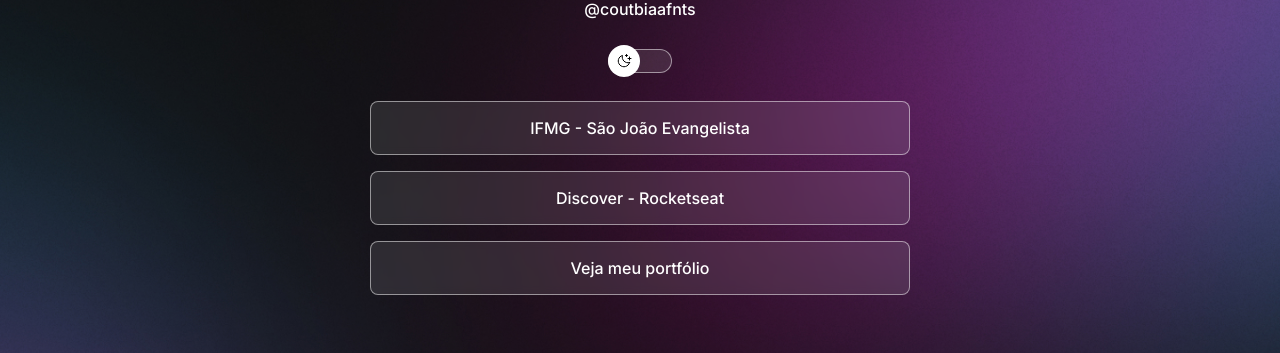
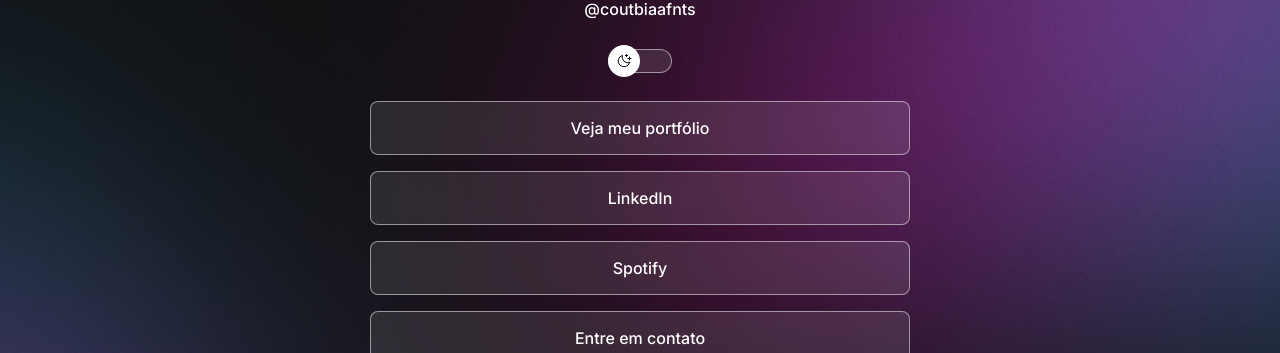
Before and after one commit to soutbiaafnts/devlinks, a plain HTML site: page index.html in a window 1280 px wide. Shown: the part 179-532 px from the top of the page. Drawn offline with nearby package versions, Linux system fonts and the light colour scheme.

Commit message:
update links

```diff
--- a/index.html
+++ b/index.html
@@ -5,8 +5,7 @@
     <link rel="preconnect" href="https://fonts.gstatic.com" crossorigin />
     <link
       href="https://fonts.googleapis.com/css2?family=Inter:wght@400;500&display=swap"
-			rel="stylesheet"
-		/>
+      rel="stylesheet" />
     <meta charset="UTF-8" />
     <meta name="viewport" content="width=device-width, initial-scale=1.0" />
     <title>coutbiaafnts</title>
@@ -17,8 +16,7 @@
       <div id="profile">
         <img
           src="https://github.com/coutbiaafnts.png"
-					alt="Foto de Bianca Fontes em preto e branco."
-				/>
+          alt="Foto de Bianca Fontes em preto e branco." />
         <p>@coutbiaafnts</p>
       </div>
       <div id="switch" onclick="toggleMode()">
@@ -27,20 +25,28 @@
       </div>
       <ul>
         <li>
-					<!-- target="blank" (Abre link em outra página) -->
-					<a href="https://www.sje.ifmg.edu.br/portal/" target="_blank"
-						>IFMG - São João Evangelista</a
-					>
+          <a
+            href="https://github.com/coutbiaafnts?tab=repositories"
+            target="_blank"
+            >Veja meu portfólio</a>
         </li>
         <li>
-					<a href="https://www.rocketseat.com.br/discover" target="_blank"
-						>Discover - Rocketseat</a
-					>
+          <a
+            href="https://www.linkedin.com/in/bianca-fontes-056788285/"
+            target="_blank"
+            >LinkedIn</a>
         </li>
         <li>
-					<a href="https://github.com/coutbiaafnts?tab=repositories" target="_blank"
-						>Veja meu portfólio</a
-					>
+          <a
+            href="https://open.spotify.com/user/31o6h6j664onocttkk4drzv43tsm?si=95e58402da0c47dc"
+            target="_blank"
+            >Spotify</a>
+        </li>
+        <li>
+          <a
+            href="mailto:bia.fontes653@gmail.com"
+            target="_blank"
+            >Entre em contato</a>
         </li>
       </ul>
       <div id="social-links">
@@ -53,26 +59,20 @@
         <a href="https://twitter.com/coutbiaafnts" target="_blank">
           <ion-icon name="logo-twitter"></ion-icon>
         </a>
-				<a href="https://www.youtube.com/@coutbiaafnts" target="_blank">
-					<ion-icon name="logo-youtube"></ion-icon>
-				</a>
         <a
           href="https://www.linkedin.com/in/bianca-fontes-056788285/"
-					target="_blank"
-				>
+          target="_blank">
           <ion-icon name="logo-linkedin"></ion-icon>
         </a>
       </div>
-			<footer>Feito com ♥ por <a href="">Bianca Fontes</a></footer>
+      <footer>Feito com ♥ por <a href="https://github.com/coutbiaafnts">Bianca Fontes</a></footer>
     </div>
     <script
       type="module"
-			src="https://unpkg.com/ionicons@7.1.0/dist/ionicons/ionicons.esm.js"
-		></script>
+      src="https://unpkg.com/ionicons@7.1.0/dist/ionicons/ionicons.esm.js"></script>
     <script
       nomodule
-			src="https://unpkg.com/ionicons@7.1.0/dist/ionicons/ionicons.js"
-		></script>
+      src="https://unpkg.com/ionicons@7.1.0/dist/ionicons/ionicons.js"></script>
     <script src="./script.js"></script>
   </body>
 </html>
```
Lines whose indentation alone changed are shown as unchanged.
